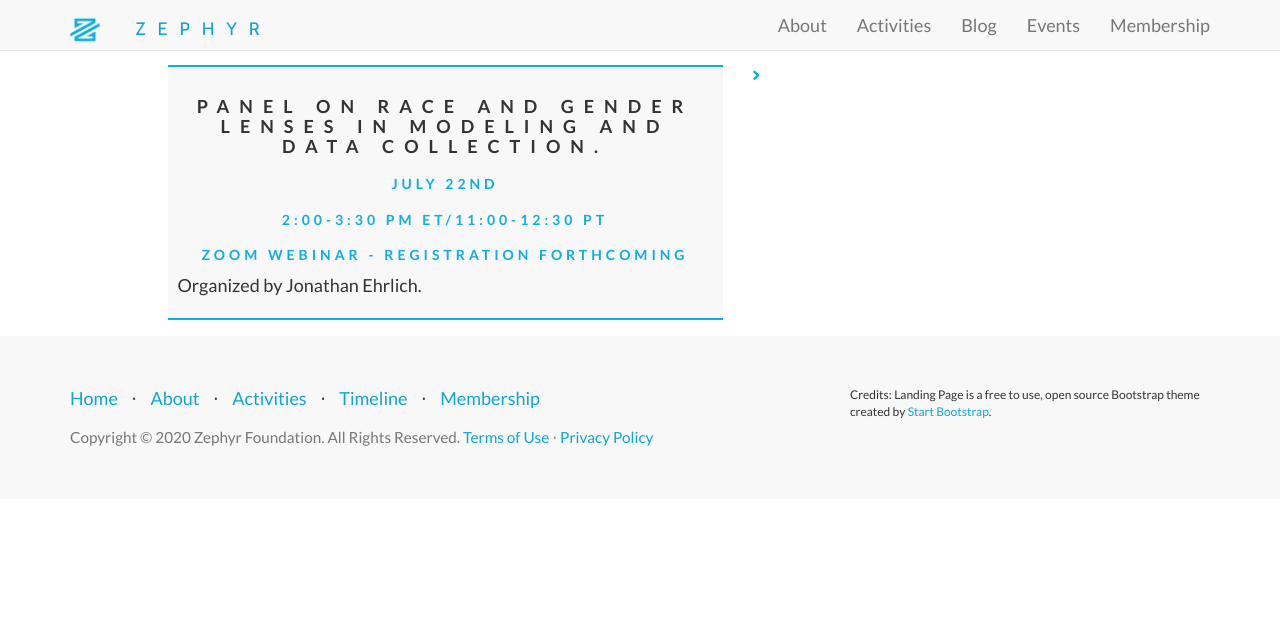
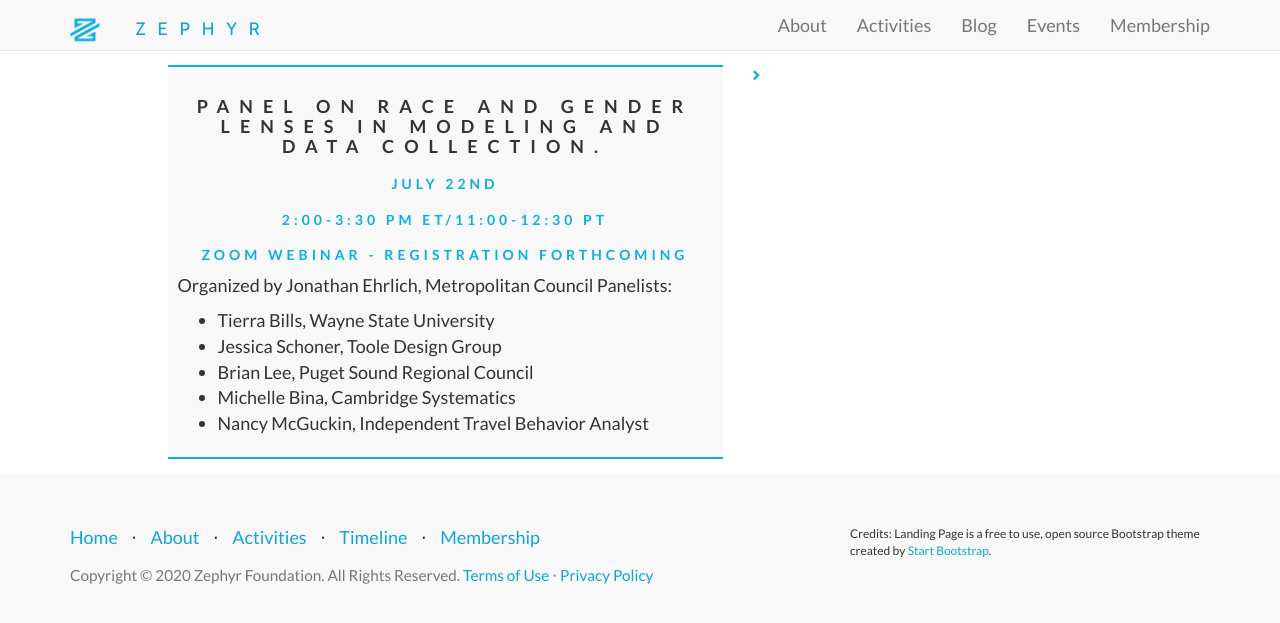
Before and after one commit to ZephyrTransport/zephyr-website, a Jekyll site: the page built from _events/2020-july-panel-race-gender-lenses.md, in a window 1280 px wide. Shown: the top 623 px of the page. Built offline with Jekyll 4.4.1, drawn with Linux system fonts in a browser that asks for light colours; nearby versions of some CDN libraries.

Commit message:
add panelists to race and gender lenses

```diff
--- a/_events/2020-july-panel-race-gender-lenses.md
+++ b/_events/2020-july-panel-race-gender-lenses.md
@@ -7,6 +7,15 @@ day: July 22nd
 time: 2:00-3:30 PM ET/11:00-12:30 PT
 place: Zoom Webinar - Registration forthcoming
 additional-msg:
-summary:  "Organized by Jonathan Ehrlich.
+summary:  "Organized by Jonathan Ehrlich, Metropolitan Council
+
+Panelists:
+<ul>
+<li>Tierra Bills, Wayne State University
+<li>Jessica Schoner, Toole Design Group
+<li>Brian Lee, Puget Sound Regional Council
+<li>Michelle Bina, Cambridge Systematics
+<li>Nancy McGuckin, Independent Travel Behavior Analyst
+</ul>
 "
 ---
```
